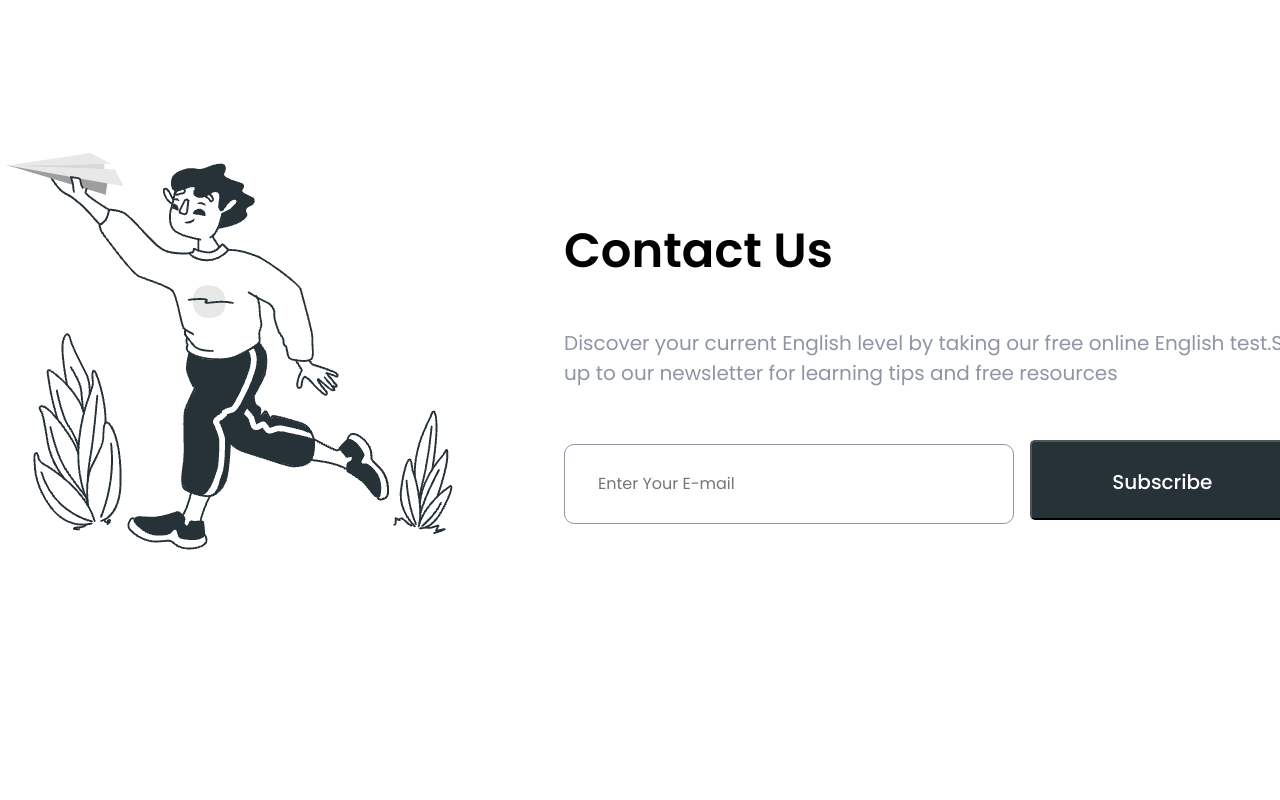
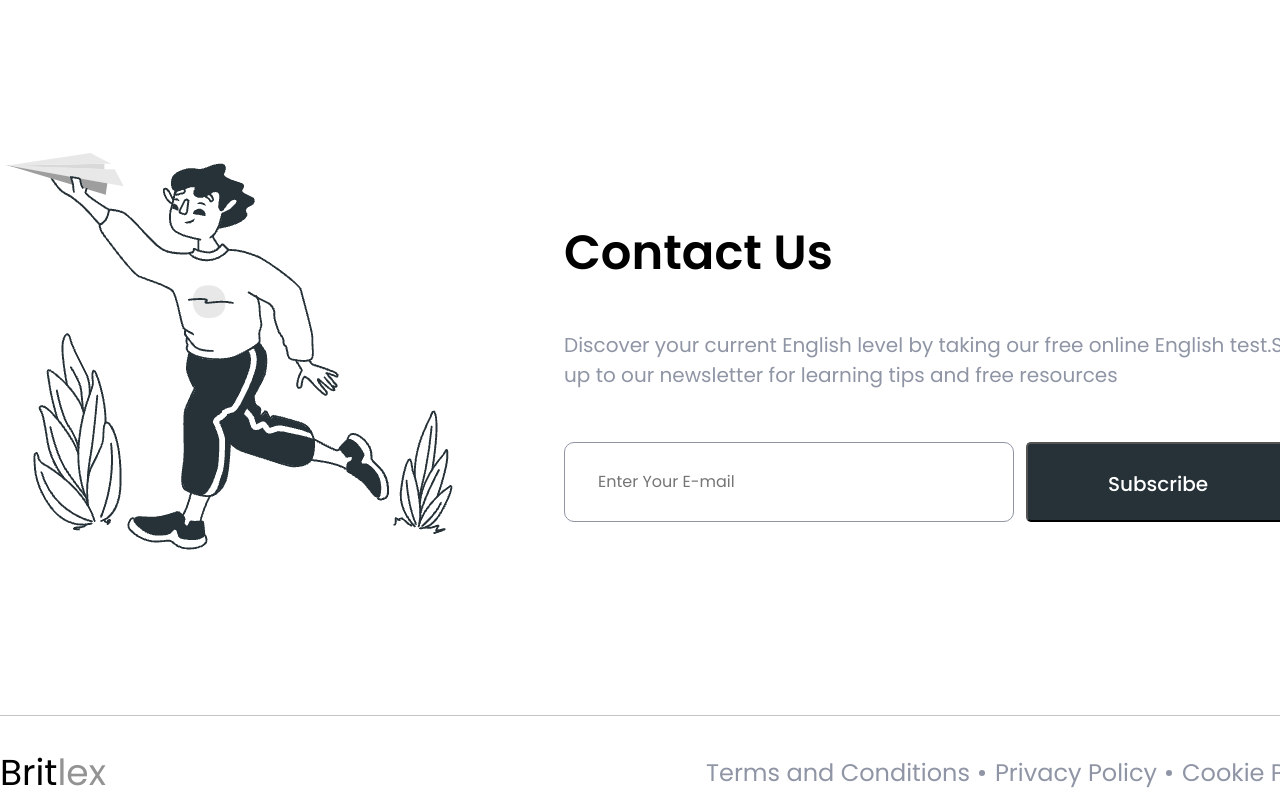
Before and after one commit to kuroptew/school-language, a website: page src/index.html in a window 1280 px wide. Shown: the part 3823-4623 px from the top of the page. Before the commit the page ends 4405 px from the top, so only its background shows below. Drawn offline with nearby package versions, Linux system fonts and the light colour scheme; files that its build step writes are made by us from their sources.

Commit message:
created footer

```diff
--- a/src/index.html
+++ b/src/index.html
@@ -15,8 +15,8 @@
             <li><a href="#" class="menu__link">Home</a></li>
             <li><a href="#skills" class="menu__link">Skills</a></li>
             <li><a href="#about" class="menu__link">About us</a></li>
-            <li><a href="" class="menu__link">Pricing</a></li>
-            <li><a href="" class="menu__link">Contacts</a></li>
+            <li><a href="#pricing" class="menu__link">Pricing</a></li>
+            <li><a href="#contacts" class="menu__link">Contacts</a></li>
           </ul>
         </nav>
         <button class="btn btn_light">Let’s Talk</button>
@@ -118,7 +118,7 @@
         </div>
         <img src="./img/about/about-bg.png" alt="About us" class="about__img" />
       </section>
-      <section class="pricing">
+      <section class="pricing" id="pricing">
         <h2 class="title title_fz48 pricing__title">Pricing</h2>
         <ul class="pricing__list">
           <li>
@@ -153,7 +153,7 @@
           </li>
         </ul>
       </section>
-      <section class="contacts">
+      <section class="contacts" id="contacts">
         <img src="./img/contacts/boy.png" alt="Boy" class="contacts__img" />
         <div class="contacts__wrapper">
           <h2 class="title title_fz48">Contact Us</h2>
@@ -167,6 +167,20 @@
           </form>
         </div>
       </section>
+      <footer class="footer">
+        <a href="#" class="logo">Brit<span>lex</span></a>
+        <ul class="footer__list">
+          <li class="footer__item">
+            <a href="#" class="footer__link">Terms and Conditions</a>
+          </li>
+          <li class="footer__item">
+            <a href="#" class="footer__link">Privacy Policy</a>
+          </li>
+          <li class="footer__item">
+            <a href="#" class="footer__link">Cookie Policy</a>
+          </li>
+        </ul>
+      </footer>
     </div>
   </body>
 </html>
--- a/src/scss/blocks/_contacts.scss
+++ b/src/scss/blocks/_contacts.scss
@@ -1,5 +1,6 @@
 .contacts {
   padding-top: 257px;
+  padding-bottom: 133px;
   display: flex;
   justify-content: space-between;
   align-items: center;
--- /dev/null
+++ b/src/scss/blocks/_footer.scss
@@ -0,0 +1,45 @@
+.footer {
+  padding-top: 30px;
+  display: flex;
+  justify-content: space-between;
+  align-items: center;
+  border-top: 1px solid #c4c4c4;
+
+  &__list {
+    display: flex;
+    gap: 25px;
+    list-style-type: none;
+  }
+
+  &__item {
+    position: relative;
+
+    &:not(:first-of-type) {
+      &::before {
+        content: "";
+        position: absolute;
+        display: block;
+        top: 50%;
+        left: -13px;
+        transform: translateX(-50%) translateY(-50%);
+        width: 6px;
+        height: 6px;
+        border-radius: 50%;
+        background-color: $dark-grey;
+      }
+    }
+  }
+
+  &__link {
+    font-size: 24px;
+    font-weight: 400;
+    line-height: 36px;
+    color: $dark-grey;
+    text-decoration: none;
+    transition: color 0.4s ease-in-out;
+
+    &:hover {
+      color: $dark-black;
+    }
+  }
+}
--- a/src/scss/blocks/_form.scss
+++ b/src/scss/blocks/_form.scss
@@ -1,4 +1,6 @@
 .form {
+  display: flex;
+  align-items: center;
   &__input {
     width: 450px;
     padding: 27px 33px;
--- a/src/scss/style.scss
+++ b/src/scss/style.scss
@@ -37,3 +37,4 @@
 @import "blocks/pricing";
 @import "blocks/contacts";
 @import "blocks/form";
+@import "blocks/footer";
```
Also changed, not shown: dist/css/style.min.css, dist/index.html.
